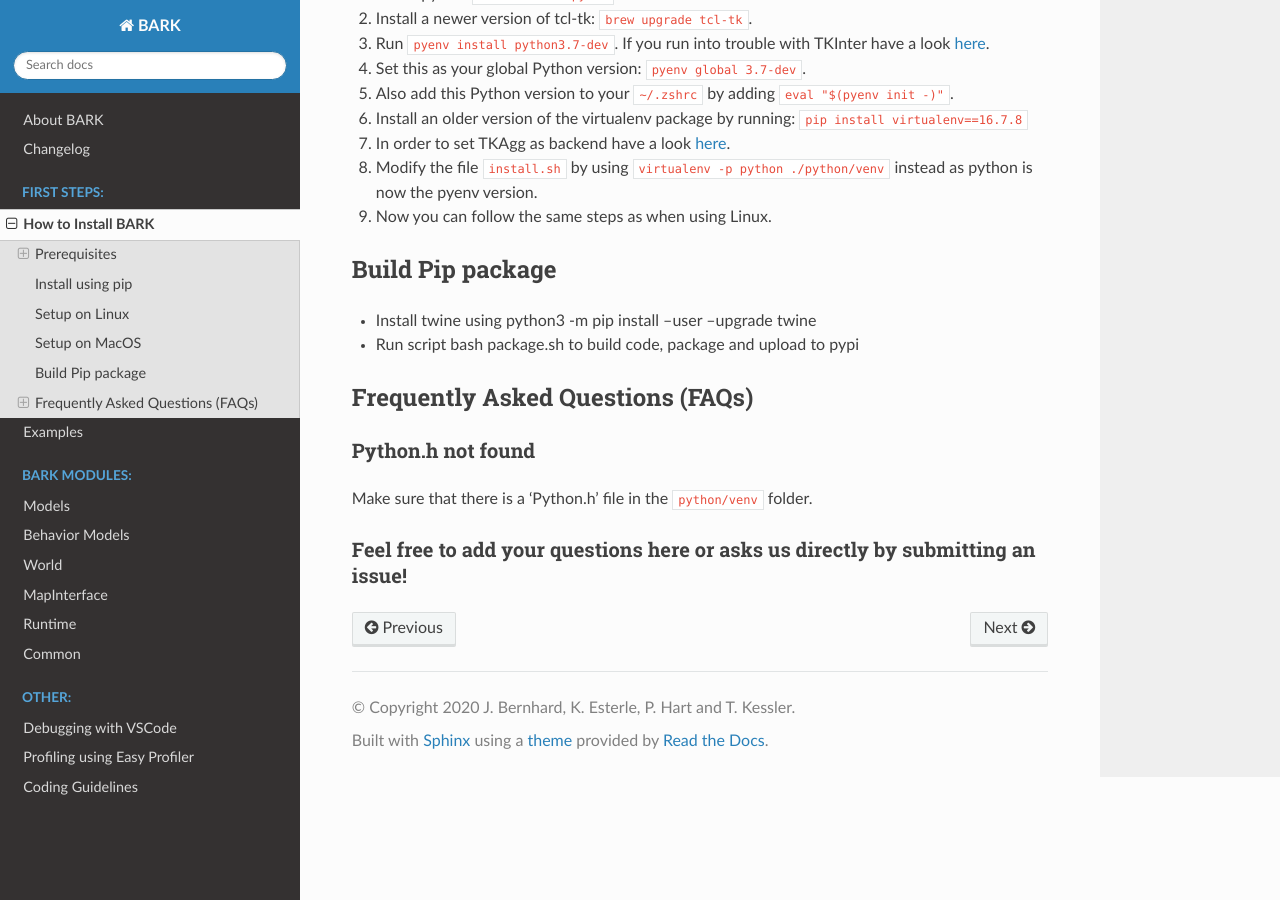
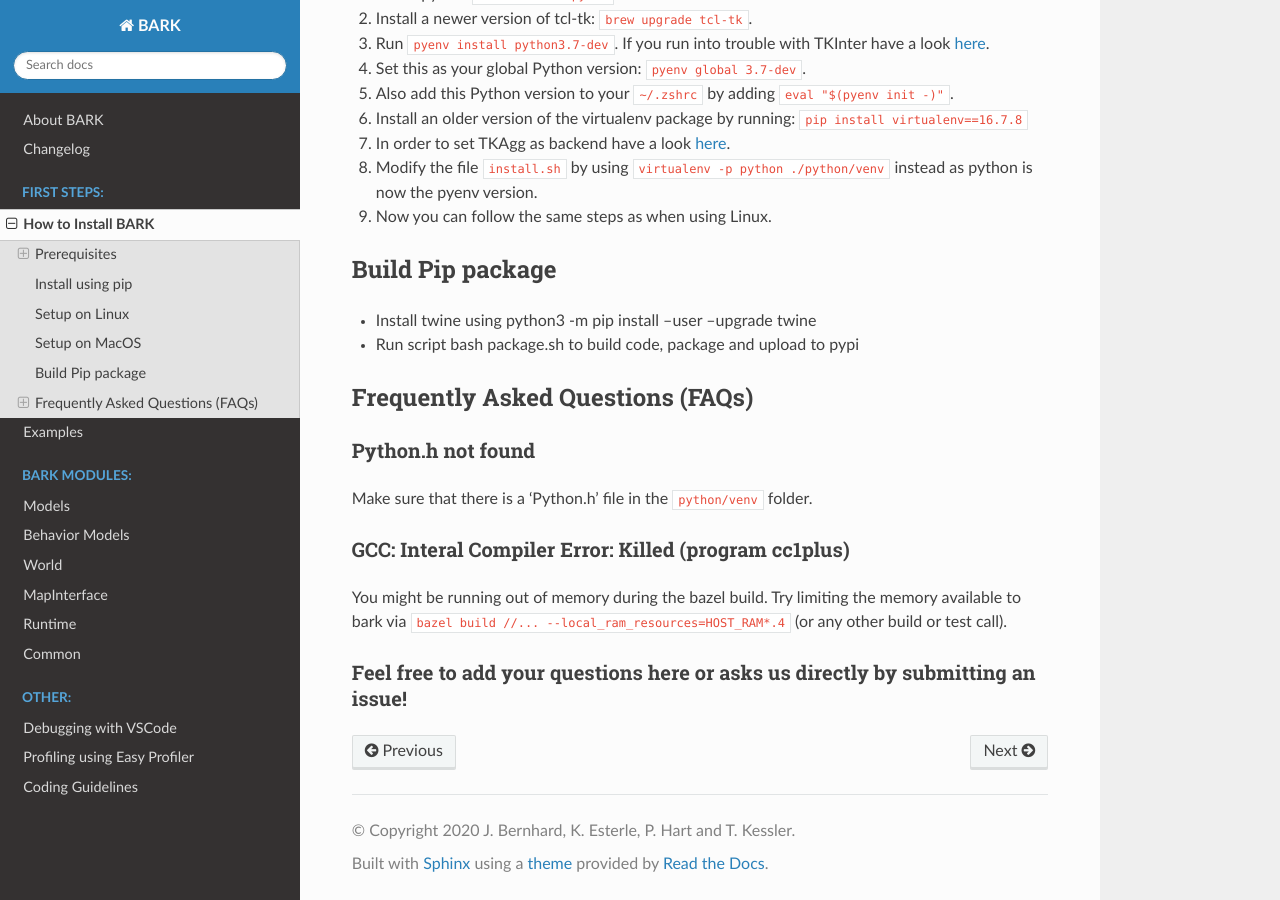
Before and after one commit to bark-simulator/bark, a Sphinx documentation site: the page built from docs/source/installation.md, in a window 1280 px wide and 900 px high, scrolled down 1062 px. Built offline with Sphinx 7.4.7 and the Read the Docs theme 2.0.0, drawn with Linux system fonts in a browser that asks for light colours.

Commit message:
internal gcc error to faq section

```diff
--- a/docs/source/installation.md
+++ b/docs/source/installation.md
@@ -53,4 +53,10 @@ Optional: We recommend to use Anaconda. This way, you can create a clean python
 
 Make sure that there is a 'Python.h' file in the `python/venv` folder.
 
+### GCC: Interal Compiler Error: Killed (program cc1plus)
+
+You might be running out of memory during the bazel build.
+Try limiting the memory available to bark via
+`bazel build //... --local_ram_resources=HOST_RAM*.4` (or any other build or test call).
+
 ### Feel free to add your questions here or asks us directly by submitting an issue!
```
